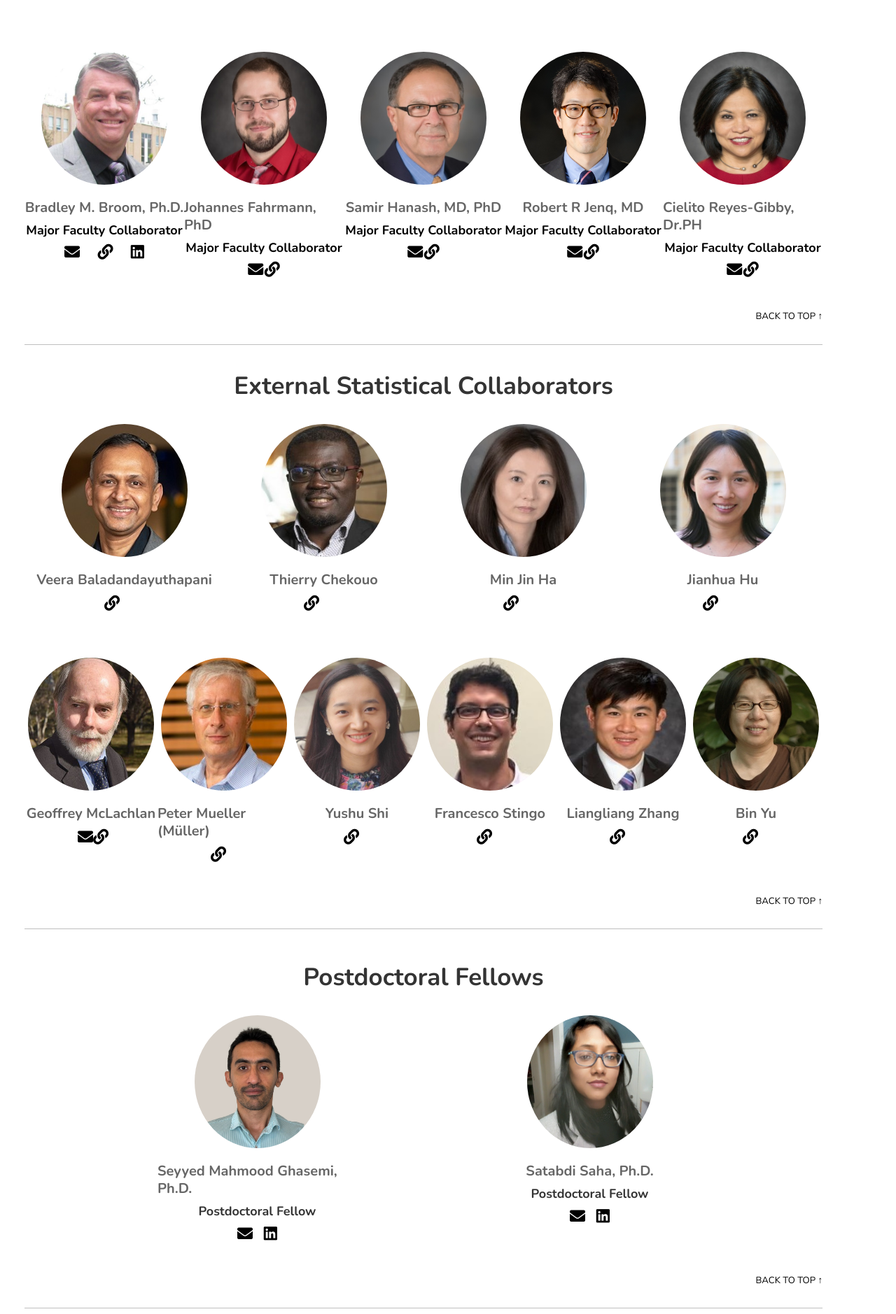
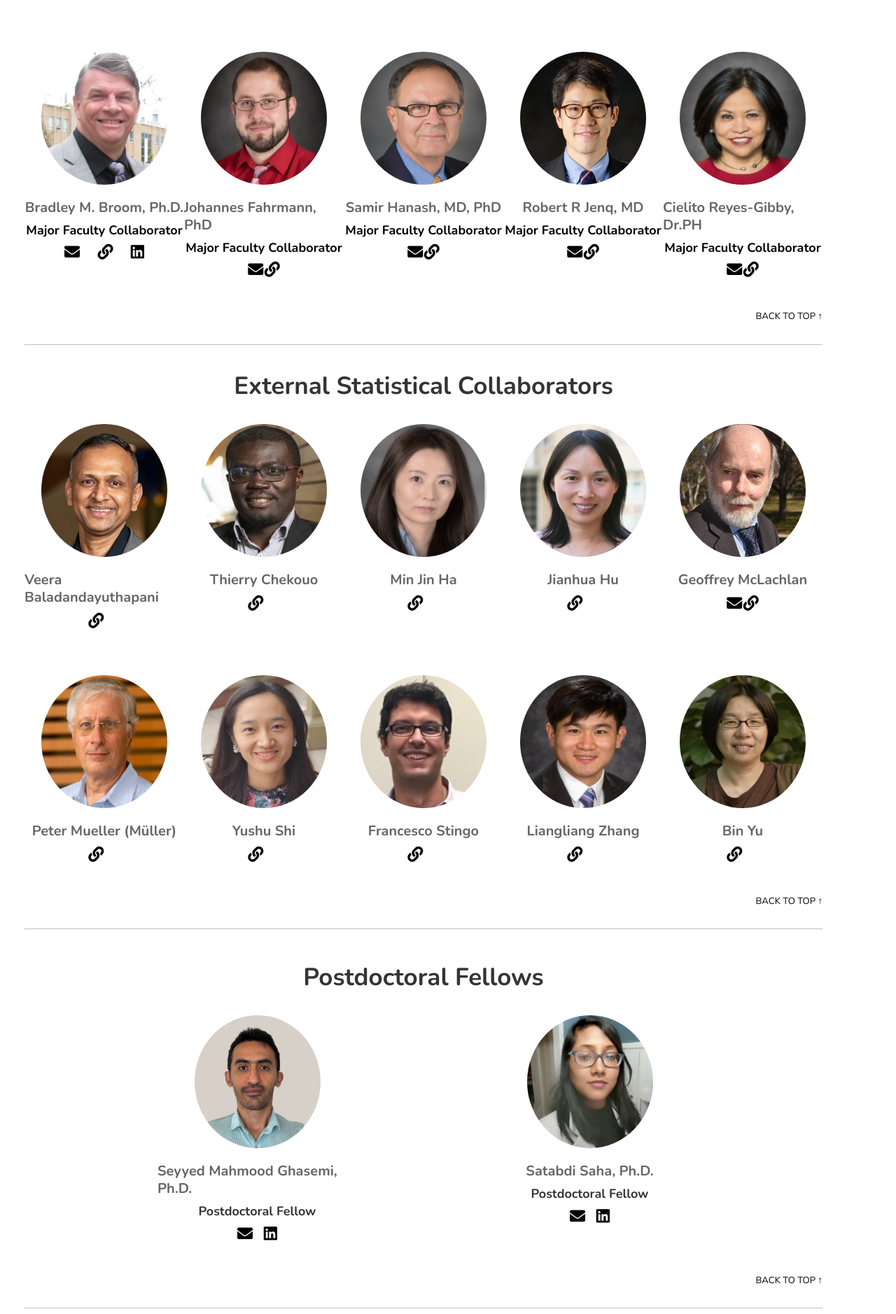
Before and after one commit to KimAnhDoMDA/COSMIC, a Jekyll site: the page built from pages/people.md, in a window 1280 px wide. Shown: the part 781-2659 px from the top of the page at 70% size. Built offline with Jekyll 4.4.1, drawn with Linux system fonts in a browser that asks for light colours; cached includes are drawn as plain includes.

Commit message:
People page format

```diff
--- a/pages/people.md
+++ b/pages/people.md
@@ -326,9 +326,7 @@ layout: splash
           </div>
         </div>
       </div>
-    </div>
-  <div class="responsive-container-block">
-  <div class="responsive-cell-block wk-desk-3 wk-ipadp-3 wk-tab-6 wk-mobile-12 team-card-container">
+      <div class="responsive-cell-block wk-desk-3 wk-ipadp-3 wk-tab-6 wk-mobile-12 team-card-container">
             <div class="team-card">
                 <div class="img-wrapper">
                   <img class="team-img" src="../assets/images/people/geoffMcLachlan.JPG">
@@ -345,7 +343,9 @@ layout: splash
                   </a>
                 </div>
               </div>
-          </div>
+        </div>
+    </div>
+  <div class="responsive-container-block">
       <div class="responsive-cell-block wk-desk-3 wk-ipadp-3 wk-tab-6 wk-mobile-12 team-card-container">
         <div class="team-card">
           <div class="img-wrapper">
```
